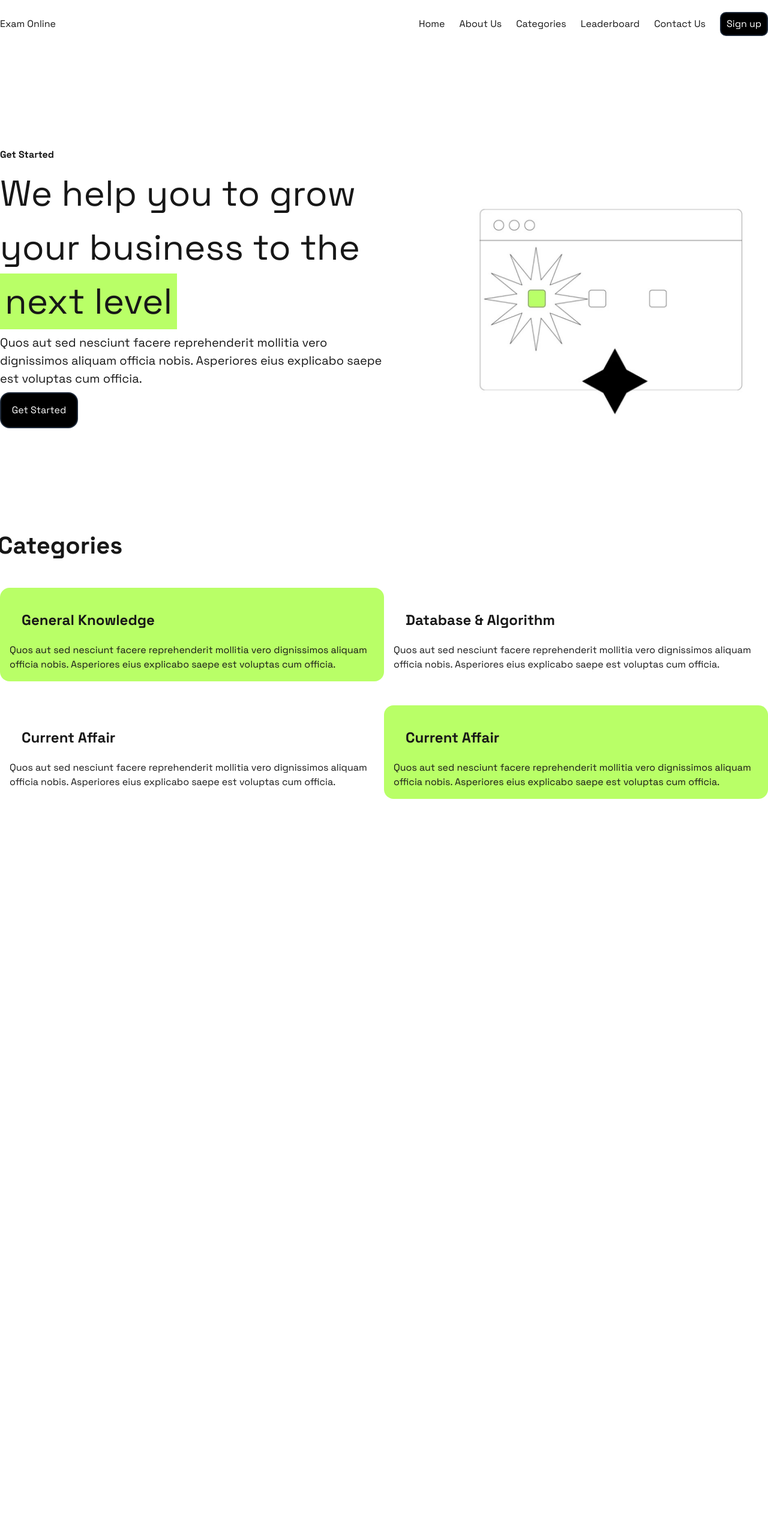
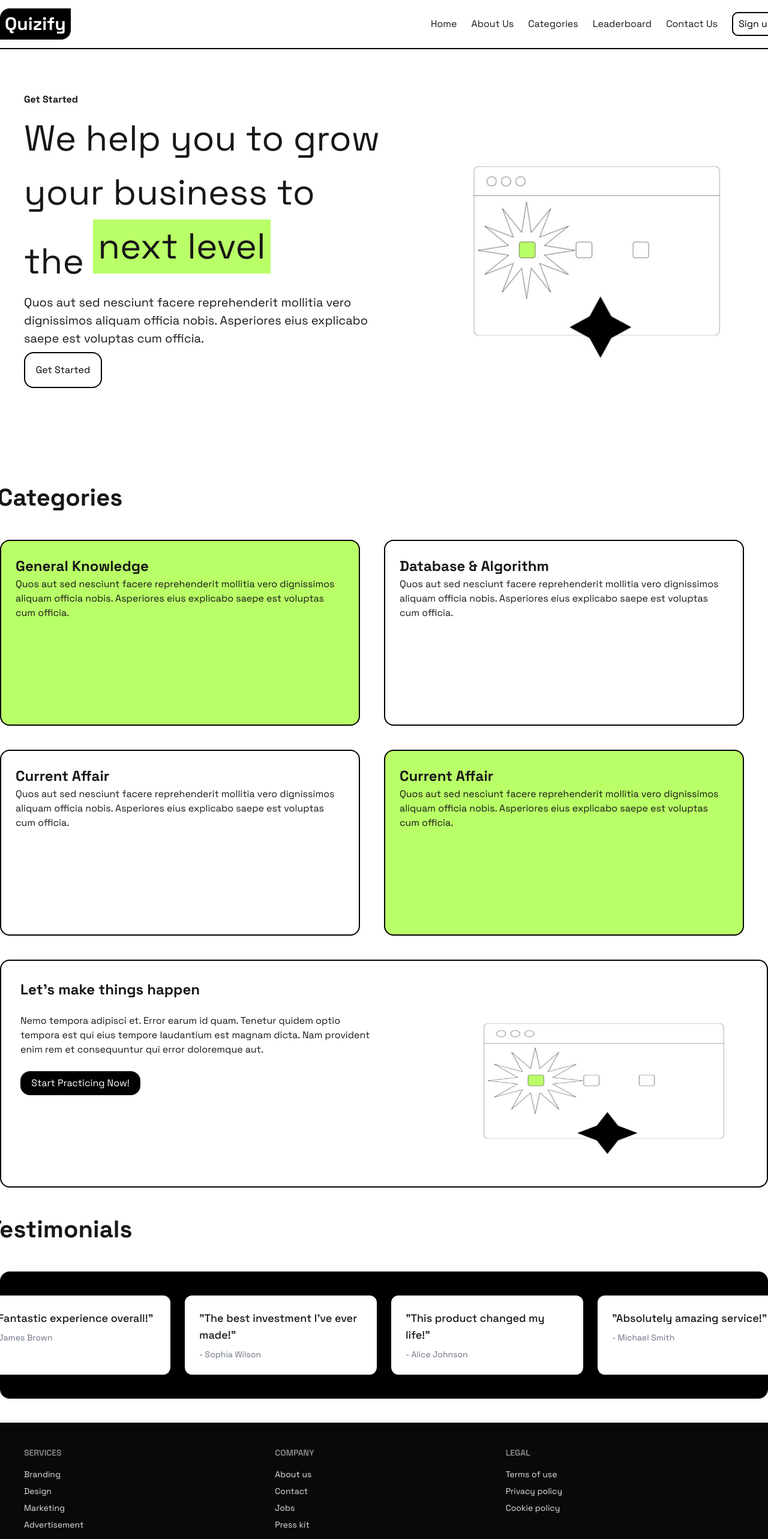
Before and after one commit to Guna-1527/quiz-UI, a Next.js app: page / in a window 1280 px wide. Shown: the top 2566 px of the page at 60% size. Before the commit the page ends 1332 px from the top, so only its background shows below. Built offline with nearby package versions, Linux system fonts and the light colour scheme.

Commit message:
landing page

```diff
--- a/src/app/components/Button.tsx
+++ b/src/app/components/Button.tsx
@@ -1,7 +1,7 @@
 "use client";
 
-import React from 'react';
-import { motion } from 'framer-motion';
+import React, { useState } from "react";
+import { motion } from "framer-motion";
 
 interface ButtonProps {
   name: string;
@@ -10,30 +10,66 @@ interface ButtonProps {
   backgroundColor?: string;
   textColor?: string;
   borderRadius?: string;
+  borderColor?: string;
 }
 
 const Button: React.FC<ButtonProps> = ({
   name,
-  width = 'auto',
-  height = 'auto',
-  backgroundColor = '#f3f4f6',
-  textColor = '#000',
-  borderRadius = '6px', // Default border radius
+  width = "auto",
+  height = "auto",
+  backgroundColor = "#f3f4f6",
+  textColor = "#000",
+  borderRadius = "6px",
+  borderColor = "#000",
 }) => {
+  const [hoverPosition, setHoverPosition] = useState({ x: "50%", y: "50%" });
+  const [isHovered, setIsHovered] = useState(false);
+
+  const handleMouseEnter = (e: React.MouseEvent<HTMLButtonElement>) => {
+    const { left, top, width, height } = e.currentTarget.getBoundingClientRect();
+    const x = ((e.clientX - left) / width) * 100 + "%";
+    const y = ((e.clientY - top) / height) * 100 + "%";
+    setHoverPosition({ x, y });
+    setIsHovered(true);
+  };
+
+  const handleMouseLeave = () => {
+    setIsHovered(false);
+  };
+
   return (
     <motion.button
-      whileHover={{ scale: 1.1 }}
-      whileTap={{ scale: 0.8 }}
-      className="border-2 border-gray-800 cursor-pointer"
+      whileTap={{ scale: 0.95 }}
+      onMouseEnter={handleMouseEnter}
+      onMouseLeave={handleMouseLeave}
+      className="relative overflow-hidden border-2 cursor-pointer transition-all duration-300"
       style={{
         width,
         height,
-        backgroundColor,
-        color: textColor,
-        borderRadius, // Apply dynamic border radius
+        backgroundColor: isHovered ? "black" : backgroundColor,
+        color: isHovered ? "white" : textColor,
+        borderRadius,
+        border: `2px solid ${borderColor}`,
+        position: "relative",
       }}
     >
-      {name}
+      {/* Ripple Effect */}
+      {isHovered && (
+        <motion.div
+          initial={{ scale: 0, opacity: 0.8 }}
+          animate={{ scale: 3, opacity: 0 }}
+          transition={{ duration: 0.7, ease: "easeOut" }} // Smooth ripple effect
+          className="absolute w-32 h-32 bg-white rounded-full"
+          style={{
+            top: hoverPosition.y,
+            left: hoverPosition.x,
+            transform: "translate(-50%, -50%)",
+            mixBlendMode: "difference", // Creates a cool effect on black background
+          }}
+        />
+      )}
+
+      <span className="relative z-10">{name}</span>
     </motion.button>
   );
 };
--- /dev/null
+++ b/src/app/components/CTA.tsx
@@ -0,0 +1,34 @@
+import React from "react";
+import Button from "./Button";
+import Image from "next/image";
+import HeroImg from "../../../public/image.png";
+
+const CTA = () => {
+  return (
+    <div className="w-full h-[380px] border-2 border-black flex gap-10 rounded-2xl p-8 relative ">
+      <div className="left flex flex-1 gap-6 flex-col">
+        <div className="flex flex-1 flex-col gap-6">
+          <h1 className="font-bold text-2xl">Let’s make things happen</h1>
+          <p>
+            Nemo tempora adipisci et. Error earum id quam. Tenetur quidem optio
+            tempora est qui eius tempore laudantium est magnam dicta. Nam
+            provident enim rem et consequuntur qui error doloremque aut.
+          </p>
+          <Button
+              name="Start Practicing Now!"
+              width="200px"
+              height="40px"
+              backgroundColor="black"
+              textColor="white"
+              borderRadius="16px"
+            />
+        </div>
+      </div>
+      <div className="flex flex-1">
+      <Image src={HeroImg} alt="hero" />
+      </div>
+    </div>
+  );
+};
+
+export default CTA;
--- /dev/null
+++ b/src/app/components/Footer.tsx
@@ -0,0 +1,32 @@
+import React from "react";
+
+const Footer = () => {
+  return (
+    <div>
+      <footer className="footer sm:footer-horizontal bg-neutral text-neutral-content p-10">
+        <nav>
+          <h6 className="footer-title">Services</h6>
+          <a className="link link-hover">Branding</a>
+          <a className="link link-hover">Design</a>
+          <a className="link link-hover">Marketing</a>
+          <a className="link link-hover">Advertisement</a>
+        </nav>
+        <nav>
+          <h6 className="footer-title">Company</h6>
+          <a className="link link-hover">About us</a>
+          <a className="link link-hover">Contact</a>
+          <a className="link link-hover">Jobs</a>
+          <a className="link link-hover">Press kit</a>
+        </nav>
+        <nav>
+          <h6 className="footer-title">Legal</h6>
+          <a className="link link-hover">Terms of use</a>
+          <a className="link link-hover">Privacy policy</a>
+          <a className="link link-hover">Cookie policy</a>
+        </nav>
+      </footer>
+    </div>
+  );
+};
+
+export default Footer;
--- /dev/null
+++ b/src/app/components/Header.tsx
@@ -0,0 +1,17 @@
+import React from "react";
+
+interface HeaderProps {
+  name: string;
+}
+
+const Header: React.FC<HeaderProps> = ({ name }) => {
+  return (
+    <div>
+      <h1 className="text-[40px] w-[200px] flex justify-center items-center font-extrabold mb-10">
+        {name}
+      </h1>
+    </div>
+  );
+};
+
+export default Header;
--- a/src/app/components/Hero.tsx
+++ b/src/app/components/Hero.tsx
@@ -1,26 +1,61 @@
-import Image from 'next/image'
-import React from 'react'
-import HeroImg from "../../../public/image.png"
-import Button from './Button'
+"use client";
+
+import Image from "next/image";
+import React from "react";
+import { motion } from "framer-motion";
+import HeroImg from "../../../public/image.png";
+import Button from "./Button";
 
 const Hero = () => {
   return (
-    <div className='w-full h-screen flex justify-between items-center'>
-      <div className='flex flex-1 flex-col justify-start'>
-      <div className="flex flex-col gap-2">
-        <p className='font-bold '>Get Started</p>
-        <h1 className='text-[60px]'>We help you to grow your business to the <span className='bg-[#B9FF67] p-2'>next level</span></h1>
-        <p className='text-[20px]'>Quos aut sed nesciunt facere reprehenderit mollitia vero dignissimos aliquam officia nobis. Asperiores eius explicabo saepe est voluptas cum officia.</p>
-        <div>
-          <Button name="Get Started" width='130px' height='60px' backgroundColor='black' textColor='white' borderRadius='16px'/>
+    <div className="w-full h-screen flex justify-between items-center px-10">
+      {/* Left Content */}
+      <div className="flex flex-1 flex-col justify-start">
+        <div className="flex flex-col gap-2">
+          <p className="font-bold">Get Started</p>
+          <h1 className="text-[60px]">
+            We help you to grow your business to the{" "}
+            <span className="relative inline-block overflow-hidden">
+              {/* Background Animation (Expanding from left to right) */}
+              <motion.span
+                initial={{ width: "0%" }}
+                animate={{ width: "100%" }}
+                transition={{ duration: 1, ease: [0.7, 0, 0.3, 1] }} // Fast start, slow end
+                className="absolute left-0 top-0 h-full bg-[#B9FF67]"
+              />
+              {/* Text Animation (Move from bottom to top) */}
+              <motion.span
+                initial={{ y: 30, opacity: 0 }} // Start 30px below
+                animate={{ y: 0, opacity: 1 }} // Move up to position
+                transition={{ duration: 0.6, delay: 1, ease: "easeOut" }} // Delay until background is done
+                className="relative px-2 inline-block"
+              >
+                next level
+              </motion.span>
+            </span>
+          </h1>
+          <p className="text-[20px]">
+            Quos aut sed nesciunt facere reprehenderit mollitia vero dignissimos aliquam officia nobis. Asperiores eius explicabo saepe est voluptas cum officia.
+          </p>
+          <div>
+            <Button
+              name="Get Started"
+              width="130px"
+              height="60px"
+              backgroundColor="white"
+              textColor="black"
+              borderRadius="16px"
+            />
+          </div>
         </div>
       </div>
-      </div>
+
+      {/* Right Image */}
       <div className="flex flex-1">
-        <Image src={HeroImg} alt='hero'/>
+        <Image src={HeroImg} alt="hero" />
       </div>
     </div>
-  )
-}
+  );
+};
 
-export default Hero
+export default Hero;
--- a/src/app/components/Model.tsx
+++ b/src/app/components/Model.tsx
@@ -1,18 +1,27 @@
-import React from 'react'
+"use client";
+
+import React from "react";
+import { motion } from "framer-motion";
 
 interface ModelType {
-  name: string,
-  description: string,
-  background: string
+  name: string;
+  description: string;
+  background: string;
 }
 
-const Model = ({ name, description, background} : ModelType) => {
+const Model = ({ name, description, background }: ModelType) => {
   return (
-    <div style={{ backgroundColor: background }}  className='w-[600] h-[310] rounded-2xl mt-10 p-4'>
-      <h1 className='p-5 font-bold text-[24px]'>{name}</h1>
+    <motion.div
+      initial={{ scale: 1 }}
+      whileHover={{ scale: 1.1 }}
+      transition={{ duration: 0.4, ease: "easeOut" }}
+      style={{ backgroundColor: background }}
+      className="w-[600px] h-[310px] rounded-2xl p-6 border-2 border-black transition-all mb-10"
+    >
+      <h1 className="font-bold text-[24px]">{name}</h1>
       <p>{description}</p>
-    </div>
-  )
-}
+    </motion.div>
+  );
+};
 
-export default Model
+export default Model;
--- a/src/app/components/Navbar.tsx
+++ b/src/app/components/Navbar.tsx
@@ -1,15 +1,16 @@
 "use client";
 
 import Link from "next/link";
+import logo from "../../../public/logo.png"
 import React from "react";
-import { motion } from "framer-motion";
 import Button from "./Button";
 
 const Navbar = () => {
   return (
-    <div className="flex w-full h-[80px] justify-between items-center">
-      <div className="logo">
-        <h1>Exam Online</h1>
+    <div className="fixed bg-white border-b-2 z-30 border-black w-full">
+      <div className="flex w-[1300px] m-auto z-20 h-[80px] justify-between items-center ">
+        <div className="flex items-center">
+          <h1 className="text-3xl bg-black text-white p-2 rounded-tl-2xl rounded-br-2xl font-bold ">Quizify</h1>
         </div>
         <div className="flex gap-6 items-center">
           <Link href={""}>Home</Link>
@@ -17,7 +18,15 @@ const Navbar = () => {
           <Link href={""}>Categories</Link>
           <Link href={""}>Leaderboard</Link>
           <Link href={""}>Contact Us</Link>
-        <Button name="Sign up" width="80px" height="40px" backgroundColor="black" textColor="white" borderRadius="10px"/>
+          <Button
+            name="Sign up"
+            width="80px"
+            height="40px"
+            backgroundColor="white"
+            textColor="black"
+            borderRadius="10px"
+          />
+        </div>
       </div>
     </div>
   );
--- a/src/app/components/Service.tsx
+++ b/src/app/components/Service.tsx
@@ -1,5 +1,6 @@
 import React from 'react'
 import Model from './Model'
+import Header from './Header'
 
 const categories = [
   {
@@ -32,7 +33,7 @@ const Service = () => {
   return (
     <div>
       <div className="header">
-        <h1 className='text-[40px] w-[200px] flex justify-center items-center font-extrabold'>Categories</h1>
+      <Header name="Categories" />
         <div className='grid grid-cols-2'>
           {
             categories.map((item) => (
--- /dev/null
+++ b/src/app/components/Testimonials.tsx
@@ -0,0 +1,81 @@
+"use client";
+
+import React, { useState } from "react";
+import {
+  motion,
+  useAnimation,
+  useMotionValue,
+  useTransform,
+} from "framer-motion";
+import Header from "./Header";
+
+const testimonials = [
+  { id: 1, text: "This product changed my life!", author: "Alice Johnson" },
+  { id: 2, text: "Absolutely amazing service!", author: "Michael Smith" },
+  {
+    id: 3,
+    text: "I would highly recommend it to anyone!",
+    author: "Emma Davis",
+  },
+  { id: 4, text: "Fantastic experience overall!", author: "James Brown" },
+  {
+    id: 5,
+    text: "The best investment I've ever made!",
+    author: "Sophia Wilson",
+  },
+];
+
+const InfiniteTestimonials = () => {
+  const [isHovered, setIsHovered] = useState(false);
+  const controls = useAnimation();
+  const x = useMotionValue(0);
+  const xTransform = useTransform(x, (value) => `${value}px`);
+
+  // Start infinite scrolling
+  const startScrolling = () => {
+    controls.start({
+      x: ["0%", "-100%"],
+      transition: { repeat: Infinity, duration: 25, ease: "linear" },
+    });
+  };
+
+  // Stop scrolling on hover
+  const stopScrolling = () => {
+    controls.stop();
+  };
+
+  return (
+    <div className="mt-10">
+      <Header name="Testimonials" />
+      <div className="relative w-full overflow-hidden mt-10 bg-black rounded-2xl py-10">
+        <div className="flex justify-center items-center w-full">
+          <motion.div
+            className="flex space-x-6"
+            animate={controls}
+            style={{ x: xTransform }}
+            onMouseEnter={() => {
+              setIsHovered(true);
+              stopScrolling();
+            }}
+            onMouseLeave={() => {
+              setIsHovered(false);
+              startScrolling();
+            }}
+          >
+            {[...testimonials, ...testimonials].map((item, index) => (
+              <motion.div
+                key={index}
+                className="min-w-[320px] p-6 bg-white shadow-lg rounded-xl cursor-pointer"
+              >
+                <p className="text-lg font-medium">"{item.text}"</p>
+                <p className="text-sm text-gray-500 mt-2">- {item.author}</p>
+              </motion.div>
+            ))}
+          </motion.div>
+        </div>
+      </div>
+    </div>
+  );
+};
+
+export default InfiniteTestimonials;
--- a/src/app/layout.tsx
+++ b/src/app/layout.tsx
@@ -1,6 +1,8 @@
 import type { Metadata } from "next";
 import { Geist, Geist_Mono } from "next/font/google";
 import "./globals.css";
+import Navbar from "./components/Navbar";
+import Footer from "./components/Footer";
 
 const geistSans = Geist({
   variable: "--font-geist-sans",
@@ -25,9 +27,11 @@ export default function RootLayout({
   return (
     <html lang="en">
       <body
-        className={`${geistSans.variable} ${geistMono.variable} antialiased max-w-[1300px] m-auto`}
+        className={`${geistSans.variable} ${geistMono.variable} antialiased`}
       >
-        {children}
+        <Navbar />
+        <div className="max-w-[1300px] m-auto mb-10">{children}</div>
+        <Footer />
       </body>
     </html>
   );
--- a/src/app/page.tsx
+++ b/src/app/page.tsx
@@ -1,15 +1,18 @@
 import React from 'react'
-import Navbar from './components/Navbar';
 import Hero from './components/Hero';
 import Service from './components/Service';
+import CTA from './components/CTA';
+import Testimonials from './components/Testimonials';
 
 
 const page = () => {
   return (
     <div>
-      <Navbar />
       <Hero />
       <Service />
+      <CTA />
+      <Testimonials />
+
     </div>
   )
 }
```
Also changed, not shown: public/logo.png (added), public/logo1.png (added). Lines whose indentation alone changed are shown as unchanged.
